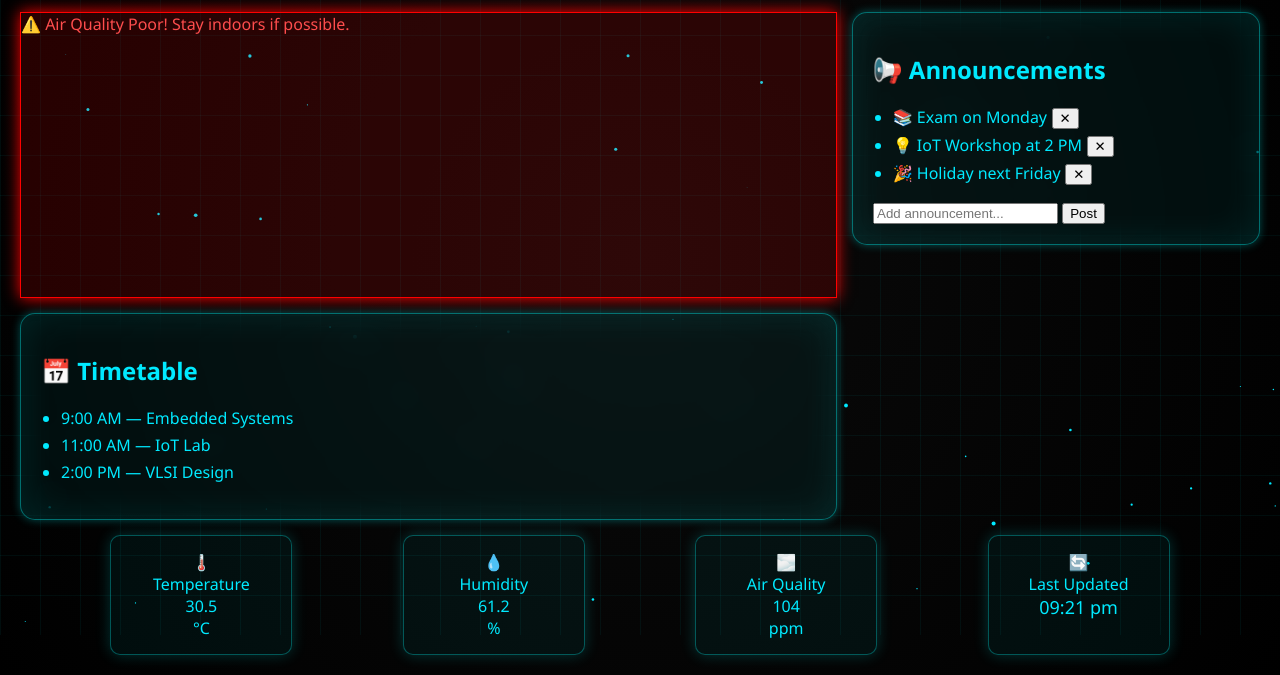
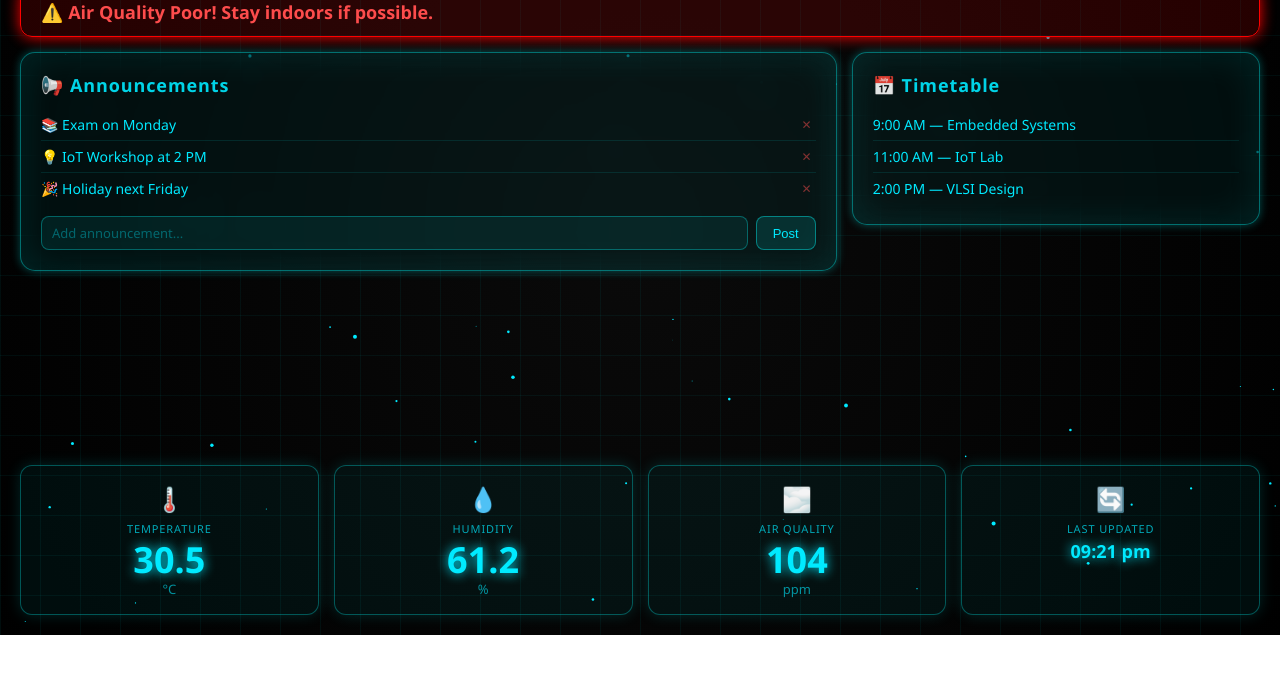
Before and after one commit to AdityaDas10/Mini-Project-IOT, a plain HTML site: page index.html in a window 1280 px wide. Shown: the part 165-840 px from the top of the page. After the commit the page ends 800 px from the top, so only its background shows below. Drawn offline with Linux system fonts and the light colour scheme; no server answers.

Commit message:
4th commit

```diff
--- a/style.css
+++ b/style.css
@@ -1,52 +1,48 @@
-/* BODY (FIXED - SINGLE BLOCK) */
+/* ── Reset ───────────────────────────────────────────────── */
+*, *::before, *::after { box-sizing: border-box; margin: 0; padding: 0; }
+
+/* ── Body ────────────────────────────────────────────────── */
 body {
-  margin: 0;
   background: radial-gradient(circle at center, #0a0a0a, #000000);
   color: #00eaff;
   font-family: 'Segoe UI', sans-serif;
-  overflow-y: auto;   /* ✅ FIX */
+  overflow-y: auto;
   animation: fadeIn 1.5s ease-in;
 }
 
 body::before {
   content: "";
   position: fixed;
-  width: 100%;
-  height: 100%;
-
+  inset: 0;
   background-image:
     linear-gradient(rgba(0,255,255,0.05) 1px, transparent 1px),
     linear-gradient(90deg, rgba(0,255,255,0.05) 1px, transparent 1px);
-
   background-size: 40px 40px;
   z-index: -1;
 }
+
+@keyframes fadeIn { from { opacity: 0; } to { opacity: 1; } }
+
+/* ── Particle canvas ─────────────────────────────────────── */
 #particles {
   position: fixed;
-  top: 0;
-  left: 0;
-  width: 100%;
-  height: 100%;
+  inset: 0;
   z-index: -2;
 }
-/* FADE ANIMATION */
-@keyframes fadeIn {
-  from { opacity: 0; }
-  to { opacity: 1; }
+
+/* ── Grid layout ─────────────────────────────────────────── */
+.container {
+  display: grid;
+  grid-template-columns: 2fr 1fr;
+  grid-template-rows: auto auto 1fr auto;
+  min-height: 100vh;
+  padding: 20px;
+  gap: 15px;
+  position: relative;
+  z-index: 1;
 }
 
-/* GRID LAYOUT */
-.container {
-  display: grid;
-  position: relative;
-  z-index: 1;
-  grid-template-columns: 2fr 1fr;
-  grid-template-rows: auto 1fr auto;
-  min-height: 100vh;  /* ✅ FIX */
-  padding: 20px;
-  gap: 15px;
-}
-/* TOP SECTION */
+/* ── Top ─────────────────────────────────────────────────── */
 .top {
   grid-column: 1 / 3;
   display: flex;
@@ -59,97 +55,167 @@
   font-weight: bold;
   text-shadow: 0 0 20px #00eaff;
   letter-spacing: 2px;
+  line-height: 1;
 }
 
 #date {
   font-size: 24px;
   opacity: 0.8;
+  margin-top: 4px;
 }
 
-/* WEATHER */
 #weather {
-  font-size: 26px;
+  font-size: 22px;
   text-align: right;
+  line-height: 1.6;
+  max-width: 260px;
 }
 
-/* CENTER */
-.center {
+/* ── Alert ───────────────────────────────────────────────── */
+.alert {
+  grid-column: 1 / 3;
+  background: rgba(255,0,0,0.15);
+  border: 1px solid red;
+  border-radius: 12px;
+  color: #ff4d4d;
+  padding: 12px 20px;
+  font-size: 18px;
+  font-weight: bold;
+  box-shadow: 0 0 15px red;
+  animation: blink 1.2s infinite;
+}
+
+.hidden { display: none !important; }
+
+@keyframes blink { 50% { opacity: 0.5; } }
+
+/* ── Center & Right ──────────────────────────────────────── */
+.center, .right {
   display: flex;
   flex-direction: column;
-  gap: 20px;
+  gap: 15px;
 }
 
-/* RIGHT SIDE */
-.right {
-  display: flex;
-  flex-direction: column;
-  gap: 20px;
-}
-
-/* CARD STYLE */
+/* ── Card ────────────────────────────────────────────────── */
 .card {
-  border: 1px solid rgba(0, 255, 255, 0.4);
+  border: 1px solid rgba(0,255,255,0.4);
   border-radius: 15px;
   padding: 20px;
-
-  background: rgba(0, 255, 255, 0.05);
+  background: rgba(0,255,255,0.05);
   backdrop-filter: blur(15px);
-
   box-shadow:
     0 0 10px rgba(0,255,255,0.3),
     0 0 40px rgba(0,255,255,0.1) inset;
-
-  transition: 0.3s;
+  transition: transform 0.3s, box-shadow 0.3s;
 }
 
-
-/* ALERT */
-.alert {
-  background: rgba(255, 0, 0, 0.15);
-  border: 1px solid red;
-  color: #ff4d4d;
-
-  box-shadow: 0 0 15px red;
+.card:hover {
+  transform: scale(1.02);
+  box-shadow:
+    0 0 20px rgba(0,255,255,0.6),
+    0 0 60px rgba(0,255,255,0.2) inset;
 }
 
-.hidden {
-  display: none;
+.card h2 {
+  font-size: 18px;
+  margin-bottom: 12px;
+  letter-spacing: 0.05em;
+  opacity: 0.9;
 }
 
-@keyframes blink {
-  50% { opacity: 0.4; }
+/* ── Lists ───────────────────────────────────────────────── */
+ul { list-style: none; }
+
+li {
+  padding: 6px 0;
+  border-bottom: 1px solid rgba(0,255,255,0.1);
+  font-size: 14px;
+  display: flex;
+  align-items: center;
+  justify-content: space-between;
 }
 
-/* BOTTOM SENSOR SECTION */
+li:last-child { border-bottom: none; }
+
+/* delete button on announcement items */
+.li-del {
+  background: none;
+  border: none;
+  color: rgba(255,80,80,0.5);
+  cursor: pointer;
+  font-size: 12px;
+  padding: 0 4px;
+  transition: color 0.2s;
+  flex-shrink: 0;
+}
+.li-del:hover { color: #ff4d4d; }
+
+/* ── Announcement input row ──────────────────────────────── */
+.ann-input-row {
+  display: flex;
+  gap: 8px;
+  margin-top: 12px;
+}
+
+.ann-input {
+  flex: 1;
+  background: rgba(0,255,255,0.07);
+  border: 1px solid rgba(0,255,255,0.3);
+  border-radius: 8px;
+  padding: 7px 10px;
+  color: #00eaff;
+  font-size: 13px;
+  font-family: 'Segoe UI', sans-serif;
+  outline: none;
+}
+
+.ann-input::placeholder { color: rgba(0,234,255,0.35); }
+.ann-input:focus { border-color: #00eaff; box-shadow: 0 0 8px rgba(0,234,255,0.3); }
+
+.ann-btn {
+  background: rgba(0,255,255,0.12);
+  border: 1px solid rgba(0,255,255,0.4);
+  border-radius: 8px;
+  color: #00eaff;
+  padding: 7px 16px;
+  font-size: 13px;
+  cursor: pointer;
+  transition: background 0.2s;
+}
+.ann-btn:hover { background: rgba(0,255,255,0.28); }
+
+/* ── Bottom sensors ──────────────────────────────────────── */
 .bottom {
   grid-column: 1 / 3;
   display: flex;
   justify-content: space-evenly;
-  gap: 20px;
-}
-/* LIST STYLING */
-ul {
-  padding-left: 20px;
+  gap: 15px;
+  flex-wrap: wrap;
 }
 
-li {
-  margin: 5px 0;
+.sensor-box {
+  flex: 1;
+  min-width: 130px;
+  border: 1px solid rgba(0,255,255,0.3);
+  padding: 16px 12px;
+  border-radius: 12px;
+  text-align: center;
+  background: rgba(0,255,255,0.05);
+  box-shadow: 0 0 15px rgba(0,255,255,0.15);
+  transition: box-shadow 0.3s;
 }
 
-/* HOVER EFFECT */
-.card:hover {
-  transform: scale(1.03);
-  box-shadow:
-    0 0 20px rgba(0,255,255,0.6),
-    0 0 60px rgba(0,255,255,0.2) inset;
+.sensor-box:hover { box-shadow: 0 0 25px rgba(0,255,255,0.4); }
+
+.sensor-icon  { font-size: 24px; margin-bottom: 6px; }
+.sensor-label { font-size: 11px; opacity: 0.7; letter-spacing: 0.08em; text-transform: uppercase; margin-bottom: 6px; }
+.sensor-val   { font-size: 36px; font-weight: bold; text-shadow: 0 0 12px #00eaff; line-height: 1; }
+.sensor-unit  { font-size: 13px; opacity: 0.6; margin-top: 2px; }
+
+/* ── Responsive ──────────────────────────────────────────── */
+@media (max-width: 700px) {
+  .container { grid-template-columns: 1fr; }
+  .top, .alert, .bottom { grid-column: 1; }
+  #time { font-size: 50px; }
+  .top { flex-direction: column; align-items: flex-start; gap: 10px; }
 }
-.sensor-box {
-  border: 1px solid rgba(0,255,255,0.3);
-  padding: 15px;
-  border-radius: 10px;
-  text-align: center;
-  width: 150px;
-
-  background: rgba(0,255,255,0.05);
-  box-shadow: 0 0 15px rgba(0,255,255,0.2);
-}
```
